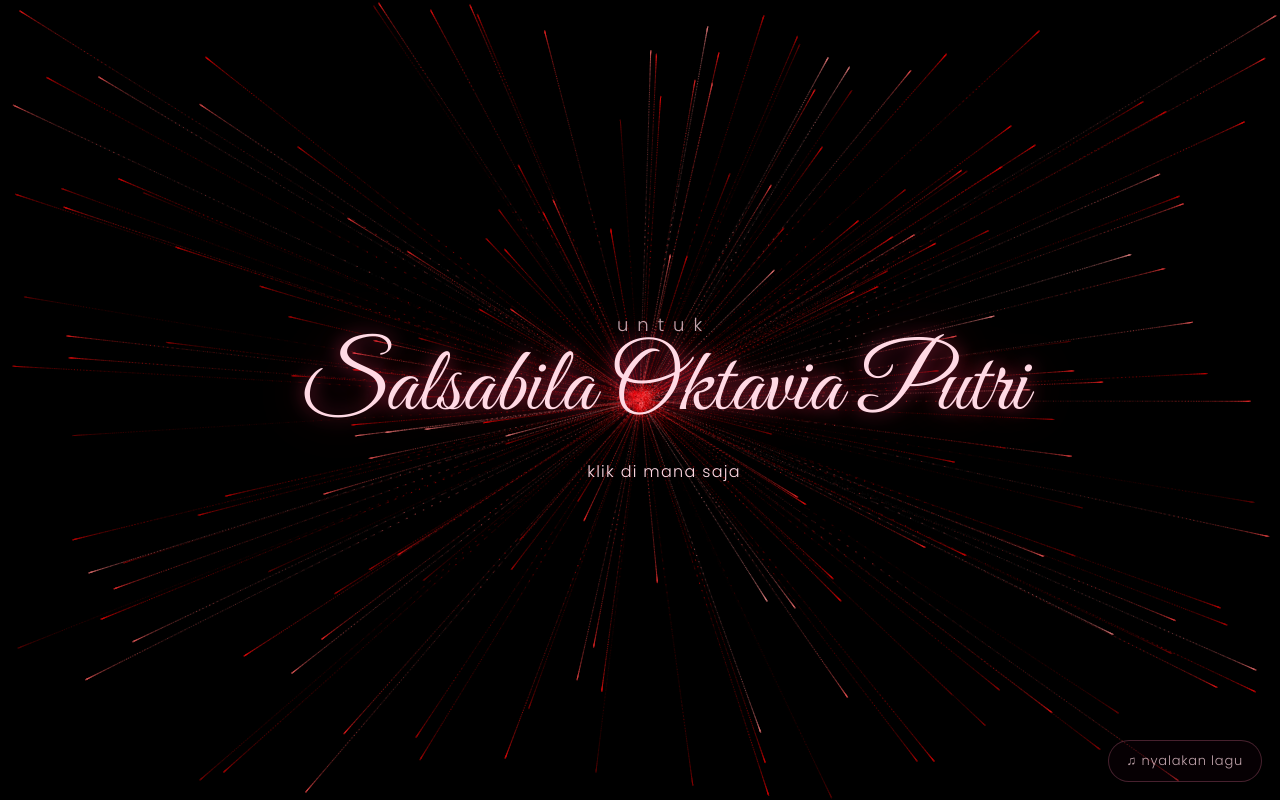
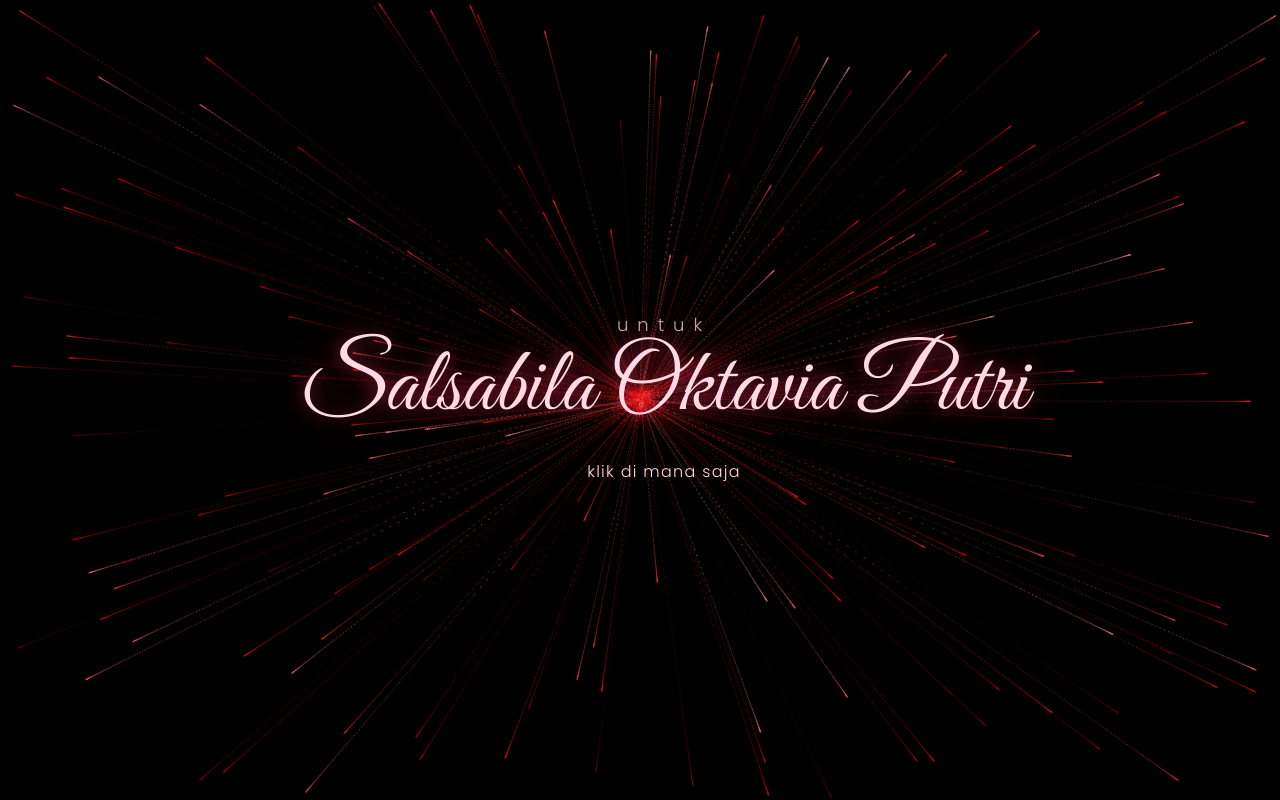
Before and after one commit to aidilazazi/salsa, a plain HTML site: page index.html in a window 1280 px wide. Shown: the top 800 px of the page. Drawn offline with Linux system fonts and the light colour scheme; animation ran at ten frames a second.

Commit message:
Comment out music button
Comment out the music button in index.html

```diff
--- a/index.html
+++ b/index.html
@@ -23,7 +23,7 @@
 
         <div id="message" class="message"></div>
 
-        <button id="musicBtn" class="btn music" type="button">&#9835; nyalakan lagu</button>
+        <!-- <button id="musicBtn" class="btn music" type="button">&#9835; nyalakan lagu</button> -->
 
         <audio id="music" src="music.mp3" loop preload="none"></audio>
 
```
